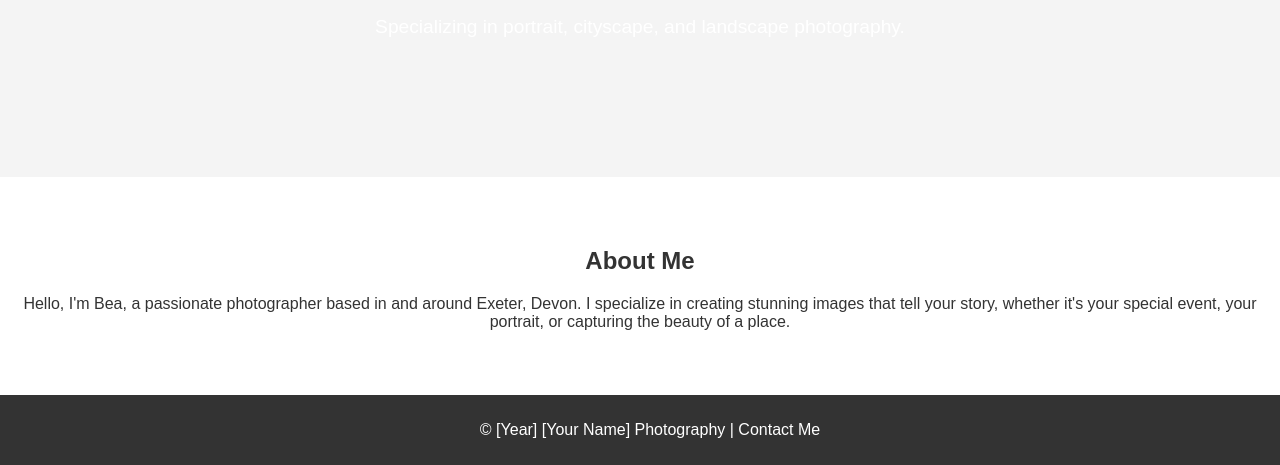
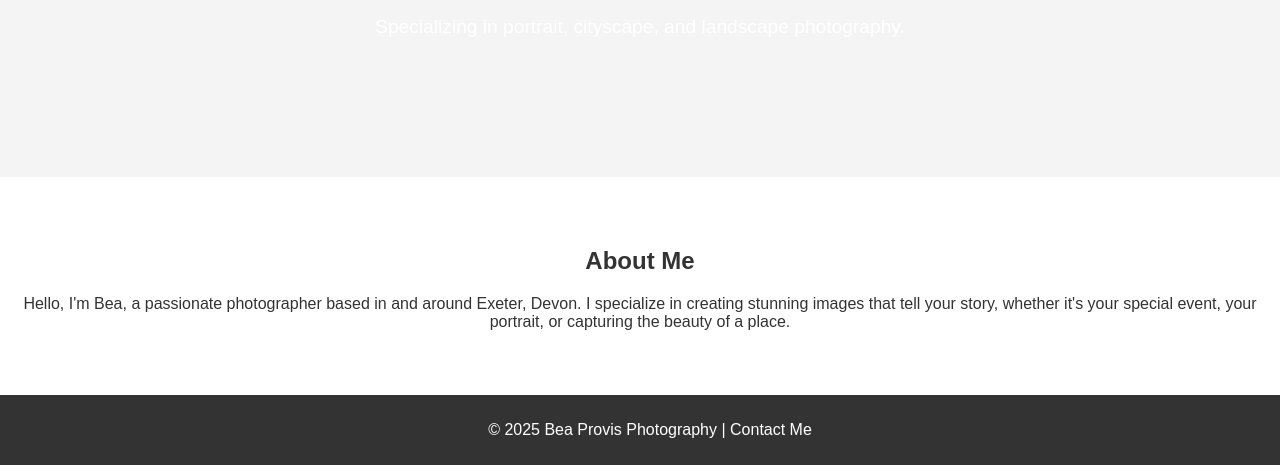
Before and after one commit to beaprovis/website, a plain HTML site: page index.html in a window 1280 px wide. Shown: the part 335-800 px from the top of the page. Drawn offline with Linux system fonts and the light colour scheme.

Commit message:
Update index.html

```diff
--- a/index.html
+++ b/index.html
@@ -70,7 +70,7 @@
     </section>
 
     <footer>
-        <p>&copy; [Year] [Your Name] Photography | <a href="mailto:your-email@example.com">Contact Me</a></p>
+        <p>&copy; 2025 Bea Provis Photography | <a href="mailto:bprov12345@gmail.com">Contact Me</a></p>
     </footer>
 </body>
 
```
